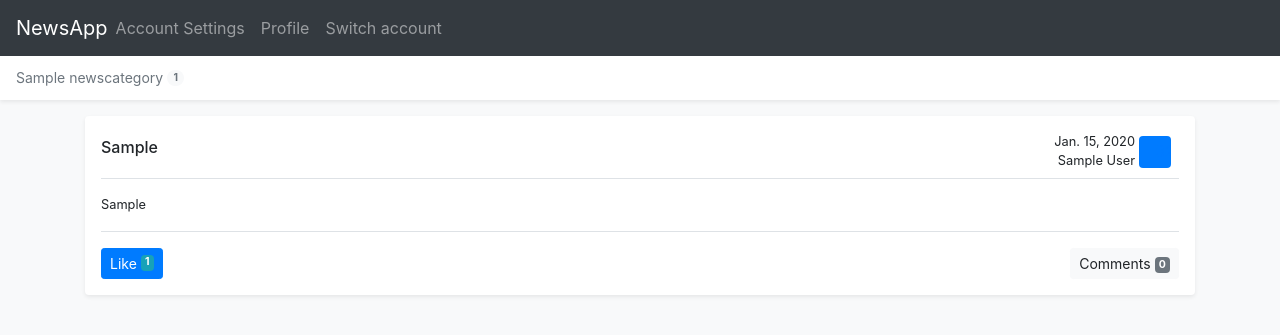
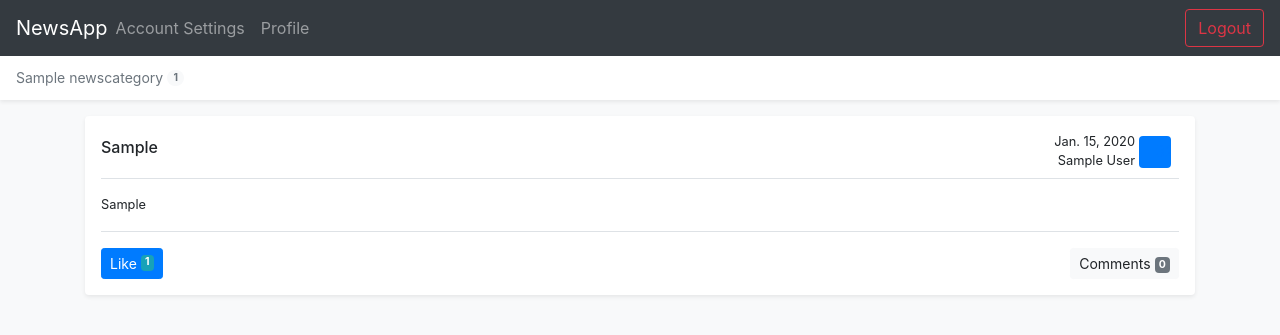
Before and after one commit to Rayaxe2/NewsWebsite, a Django app: page / in a window 1280 px wide. Shown: the top 335 px of the page. Run offline with Django 3.2, Linux system fonts and the light colour scheme; a user stored in the database is signed in; tables that the repository leaves empty hold one stand-in row (values such as "Sample post").

Commit message:
Resolves an issue with navbar template

```diff
--- a/NewsApp/templates/NewsApp/authenticated.html
+++ b/NewsApp/templates/NewsApp/authenticated.html
@@ -3,11 +3,11 @@
 {% block authenticated %}
 <nav class="navbar navbar-expand-lg fixed-top navbar-dark bg-dark">
     <a class="navbar-brand mr-auto mr-lg-0" href="#">NewsApp</a>
-    <button class="navbar-toggler p-0 border-0" type="button" data-toggle="offcanvas">
+    <button class="navbar-toggler p-0 border-0" type="button" data-toggle="collapse" data-target="#navbarNav">
       <span class="navbar-toggler-icon"></span>
     </button>
 
-    <div class="navbar-collapse offcanvas-collapse" id="navbarsExampleDefault">
+    <div class="navbar-collapse collapse" id="navbarNav">
       <ul class="navbar-nav mr-auto">
         <li class="nav-item">
           <a class="nav-link" href="#">Account Settings</a>
@@ -15,10 +15,12 @@
         <li class="nav-item">
           <a class="nav-link" href="#">Profile</a>
         </li>
+      </ul>
+      <ul class="navbar-nav">
         <li class="nav-item">
-          <a class="nav-link" href="#">Switch account</a>
+          <a class="btn btn-outline-danger" href="{% url 'signout' %}">Logout</a>
         </li>
-    </ul>
+      </ul>
   </div>
 </nav>
 
```
